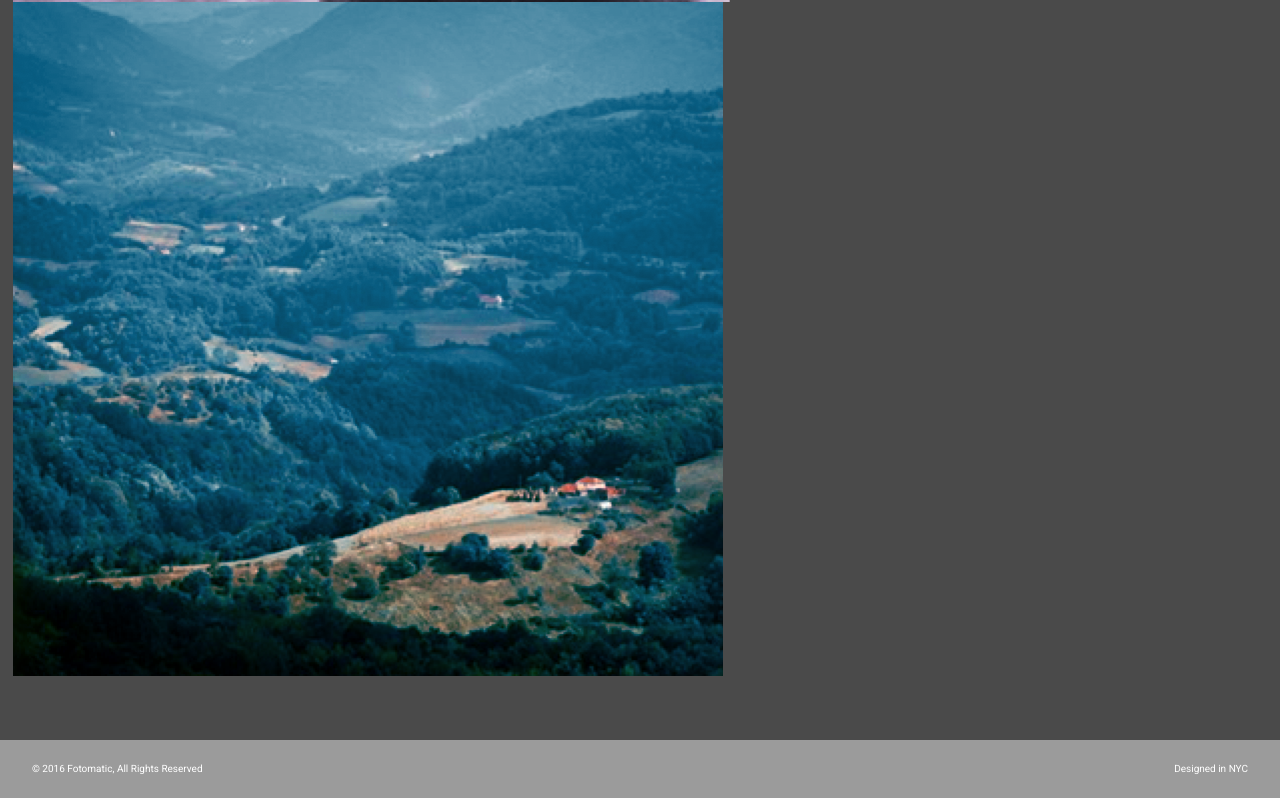
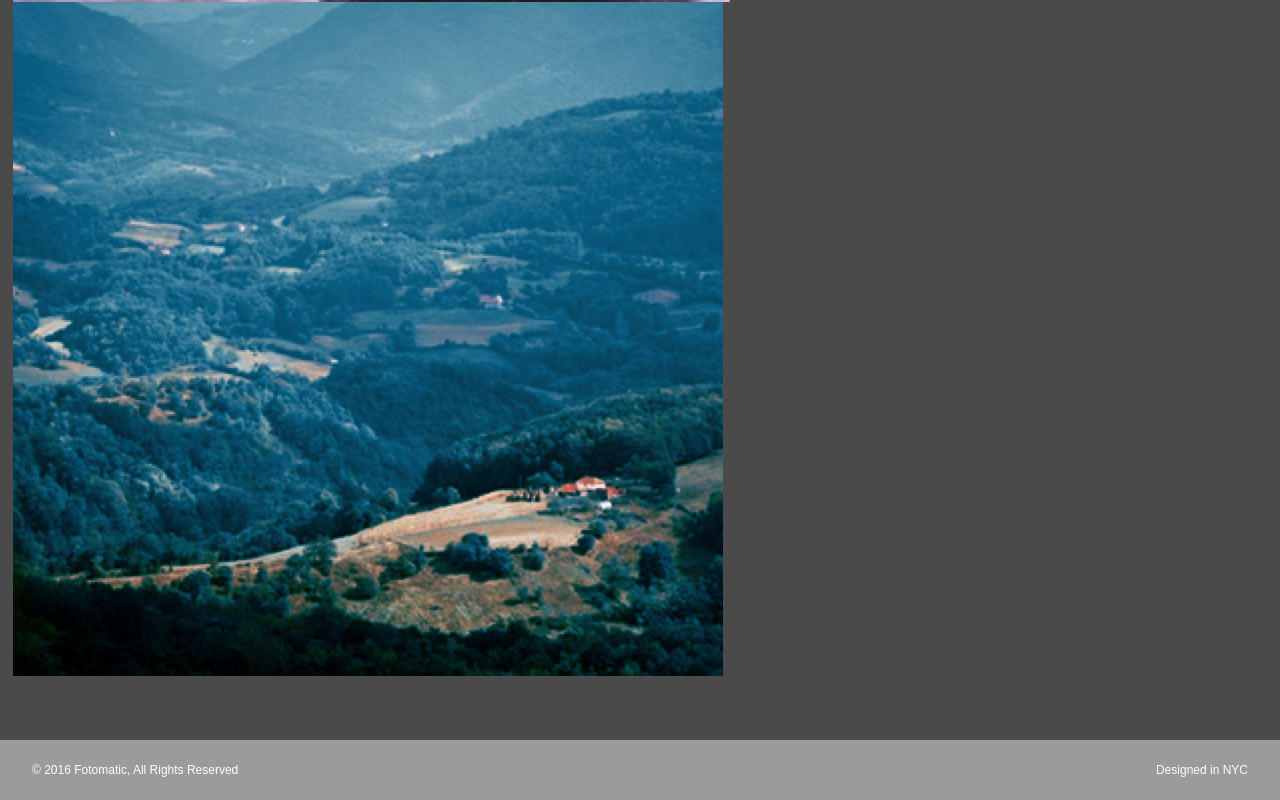
Before and after one commit to ffrosch/codecademy-fotomatic, a plain HTML site: page index.html in a window 1280 px wide. Shown: the part 4091-4891 px from the top of the page. Drawn offline with Linux system fonts and the light colour scheme; files whose address does not match are found by name; a web font is replaced by a local one.

Commit message:
fix: footer desktop style

```diff
--- a/resources/css/style.css
+++ b/resources/css/style.css
@@ -383,14 +383,9 @@ footer .content {
   color: white;
   display: flex;
   font-size: 0.75rem;
+  font-family: "Roboto-Regular", sans-serif;
 }
 
 footer .copyright {
   flex-grow: 1;
 }
-
-@media only screen and (min-width: 760px) {
-  footer .content {
-    font-size: 0.625rem;
-  }
-}
```
